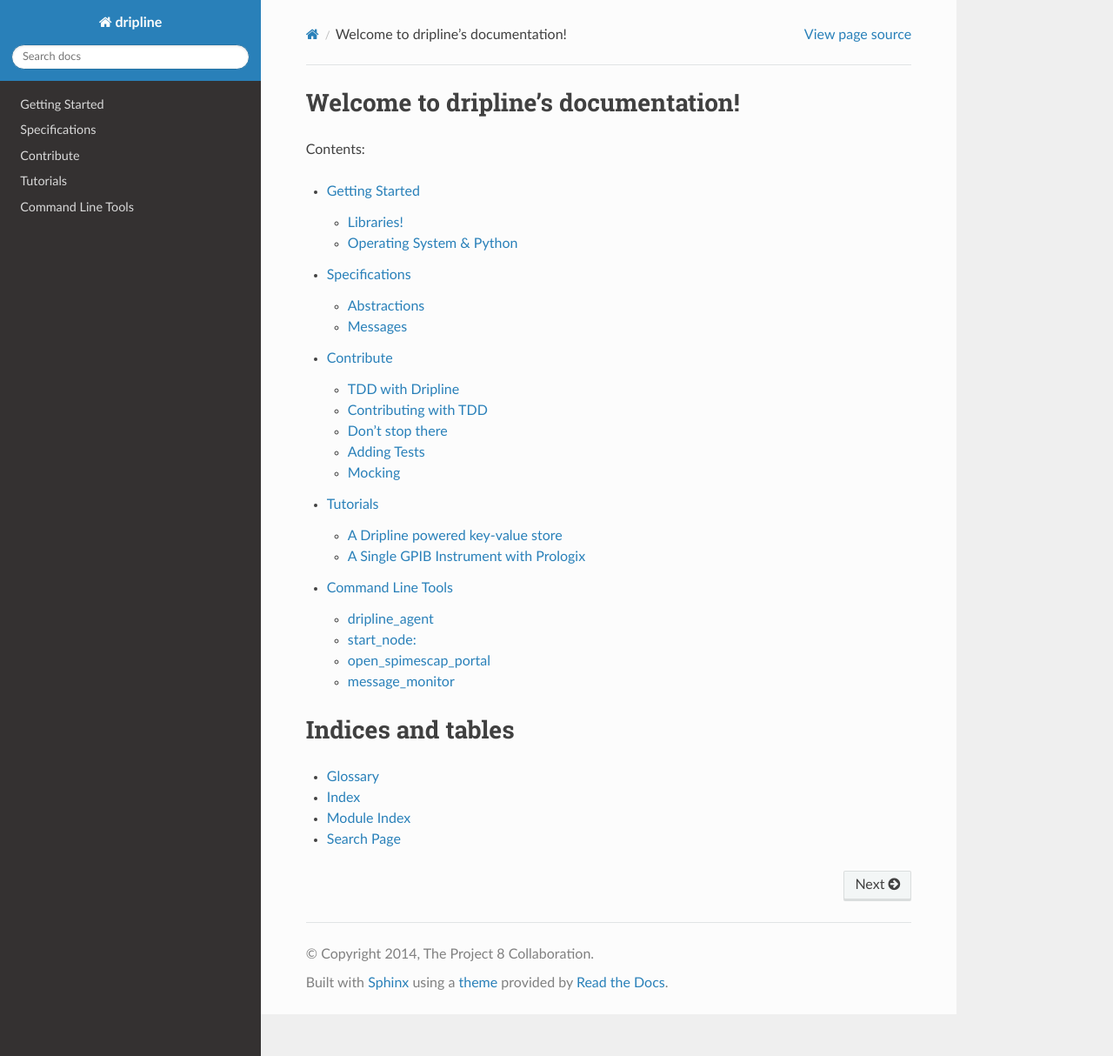
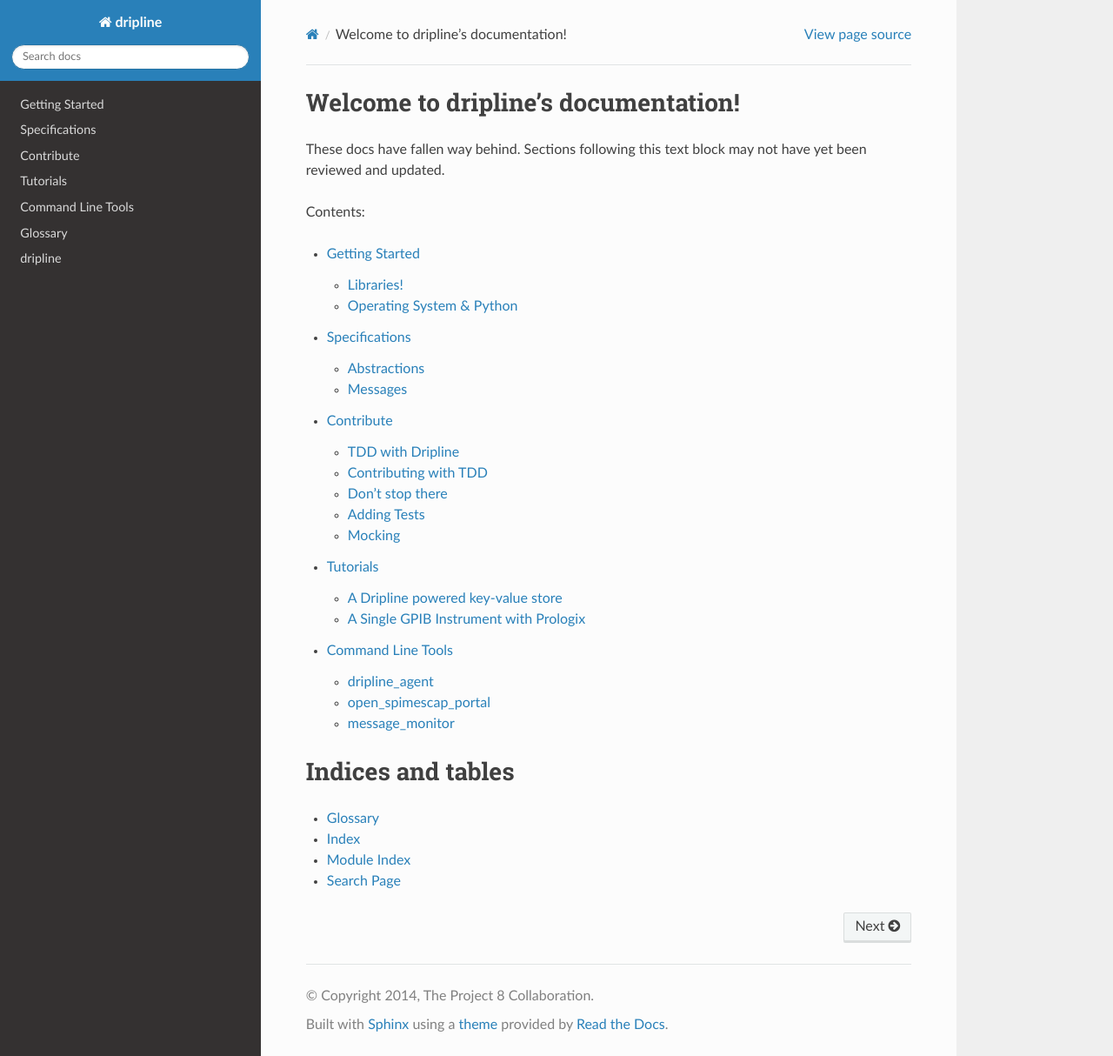
Before and after one commit to driplineorg/dripline-python, a Sphinx documentation site: the page built from doc/index.rst, in a window 1280 px wide and 1214 px high. Shown: the whole window at 87% size. Built offline with Sphinx 7.4.7 and the Read the Docs theme 2.0.0, drawn with Linux system fonts in a browser that asks for light colours.

```diff
--- a/doc/cli_tools.rst
+++ b/doc/cli_tools.rst
@@ -17,12 +17,6 @@ dripline_agent
 .. program-output:: dripline_agent --help
 
 
-.. _start_node:
-
-start_node:
------------
-.. program-output:: start_node --help
-
 .. _open_spimescape_portal:
 
 open_spimescap_portal
--- a/doc/getting_started.rst
+++ b/doc/getting_started.rst
@@ -1,8 +1,9 @@
+===============
 Getting Started
 ===============
 
 Libraries!
-*********
+**********
 There are quite a few dependencies for dripline, some required and many optional (though needed for certain features).
 
 Required
@@ -74,6 +75,7 @@ $ virtualenv path/to/virt_environments/dripline
 $ source path/to/virt_environments/dripline/bin/activate
 $ pip install pika PyYAML msgpack-python sqlalchemy
 $ pip install ipython sphinx sphinx_rtd_theme sphinxcontrib-programoutput colorlog
+
 .. sphinx-argparse is not used for now
 
 
--- a/doc/index.rst
+++ b/doc/index.rst
@@ -5,6 +5,8 @@
 
 Welcome to dripline's documentation!
 ====================================
+
+These docs have fallen way behind. Sections following this text block may not have yet been reviewed and updated.
 
 Contents:
 
@@ -17,6 +19,12 @@ Contents:
     tutorials/tutorials
     cli_tools
 
+.. toctree::
+    :hidden:
+
+    glossary
+    apidocs/modules
+
 Indices and tables
 ==================
 
```
Also changed, not shown: 3 other files.
